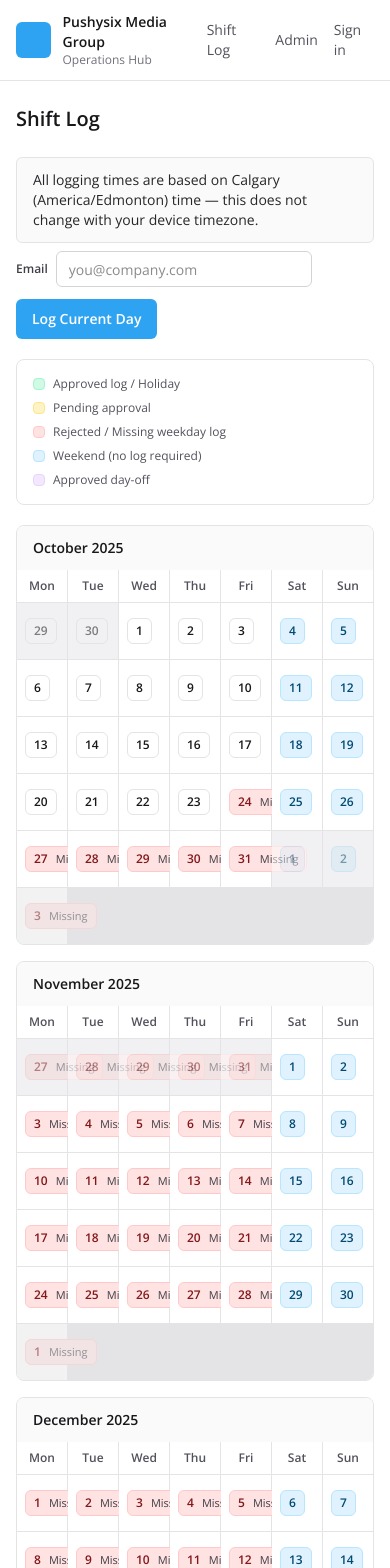
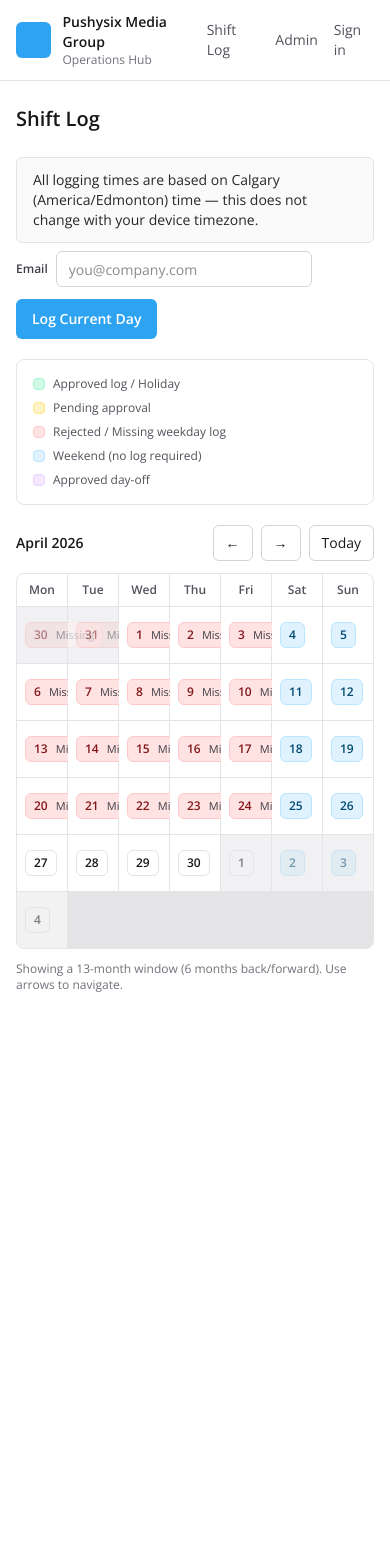
Before and after one commit to vealtaai1/pushysix-ops-hub, a Next.js app: page /portal in a window 390 px wide. Shown: the top 1568 px of the page. After the commit the page ends 1017 px from the top, so only its background shows below. Built offline with nearby package versions, Linux system fonts and the light colour scheme; no server answers; the database is empty.

Commit message:
Portal calendar: single-month view with navigation

```diff
--- a/src/app/portal/PortalCalendar.tsx
+++ b/src/app/portal/PortalCalendar.tsx
@@ -83,6 +83,34 @@ export function PortalCalendar({ months }: { months: PortalMonth[] }) {
 
   const now = React.useMemo(() => new Date(), []);
 
+  // Month navigation: show ONE month at a time.
+  // The server provides a +/-6 month window; we default to the current month.
+  const monthIndexByKey = React.useMemo(() => {
+    const m = new Map<string, number>();
+    months.forEach((x, idx) => m.set(`${x.yyyy}-${x.monthIndex0}`, idx));
+    return m;
+  }, [months]);
+
+  const currentMonthKey = React.useMemo(() => {
+    const todayIso = isoDateInTimeZone(now, CALGARY_TZ);
+    const d = parseISODateAsUTC(todayIso);
+    return `${d.getUTCFullYear()}-${d.getUTCMonth()}`;
+  }, [now]);
+
+  const defaultMonthIndex = React.useMemo(() => {
+    return monthIndexByKey.get(currentMonthKey) ?? 0;
+  }, [monthIndexByKey, currentMonthKey]);
+
+  const [activeMonthIndex, setActiveMonthIndex] = React.useState<number>(defaultMonthIndex);
+
+  React.useEffect(() => {
+    // Keep active month stable if the months array changes (refresh), but clamp.
+    setActiveMonthIndex((prev) => {
+      const next = Number.isFinite(prev) ? prev : defaultMonthIndex;
+      return Math.max(0, Math.min(months.length - 1, next));
+    });
+  }, [months.length, defaultMonthIndex]);
+
   const currentLogIso = React.useMemo(() => {
     const hh = hourInTimeZone(now, CALGARY_TZ);
     const todayIso = isoDateInTimeZone(now, CALGARY_TZ);
@@ -100,6 +128,11 @@ export function PortalCalendar({ months }: { months: PortalMonth[] }) {
     const d = new Date(Date.UTC(m.yyyy, m.monthIndex0, 1));
     return format(d, "MMMM yyyy");
   }
+
+  const activeMonth = months[activeMonthIndex] ?? months[0];
+
+  const canGoPrev = activeMonthIndex > 0;
+  const canGoNext = activeMonthIndex < months.length - 1;
 
   const weekdayLabels = ["Mon", "Tue", "Wed", "Thu", "Fri", "Sat", "Sun"];
 
@@ -218,13 +251,43 @@ export function PortalCalendar({ months }: { months: PortalMonth[] }) {
         </div>
       </div>
 
-      <div className="grid gap-4 lg:grid-cols-2">
-        {months.map((m) => (
-          <section key={`${m.yyyy}-${m.monthIndex0}`} className="overflow-hidden rounded-lg border border-zinc-200">
-            <div className="bg-zinc-50 px-4 py-3">
-              <div className="text-sm font-semibold">{monthTitle(m)}</div>
-            </div>
+      <div className="space-y-3">
+        <div className="flex flex-wrap items-center justify-between gap-2">
+          <div className="text-sm font-semibold text-zinc-900">{activeMonth ? monthTitle(activeMonth) : ""}</div>
 
+          <div className="flex items-center gap-2">
+            <button
+              type="button"
+              className="h-9 rounded-md border border-zinc-300 bg-white px-3 text-sm hover:bg-zinc-50 disabled:opacity-50"
+              disabled={!canGoPrev}
+              onClick={() => setActiveMonthIndex((i) => Math.max(0, i - 1))}
+              title="Previous month"
+            >
+              ←
+            </button>
+            <button
+              type="button"
+              className="h-9 rounded-md border border-zinc-300 bg-white px-3 text-sm hover:bg-zinc-50 disabled:opacity-50"
+              disabled={!canGoNext}
+              onClick={() => setActiveMonthIndex((i) => Math.min(months.length - 1, i + 1))}
+              title="Next month"
+            >
+              →
+            </button>
+
+            <button
+              type="button"
+              className="h-9 rounded-md border border-zinc-300 bg-white px-3 text-sm hover:bg-zinc-50"
+              onClick={() => setActiveMonthIndex(defaultMonthIndex)}
+              title="Jump to current month"
+            >
+              Today
+            </button>
+          </div>
+        </div>
+
+        {activeMonth ? (
+          <section key={`${activeMonth.yyyy}-${activeMonth.monthIndex0}`} className="overflow-hidden rounded-lg border border-zinc-200">
             <div className="grid grid-cols-7 gap-px bg-zinc-200">
               {weekdayLabels.map((w) => (
                 <div key={w} className="bg-white px-2 py-2 text-center text-xs font-semibold text-zinc-600">
@@ -232,7 +295,7 @@ export function PortalCalendar({ months }: { months: PortalMonth[] }) {
                 </div>
               ))}
 
-              {m.days.map((d) => (
+              {activeMonth.days.map((d) => (
                 <button
                   key={d.isoDate}
                   type="button"
@@ -250,7 +313,11 @@ export function PortalCalendar({ months }: { months: PortalMonth[] }) {
               ))}
             </div>
           </section>
-        ))}
+        ) : null}
+
+        <div className="text-xs text-zinc-500">
+          Showing a 13-month window (6 months back/forward). Use arrows to navigate.
+        </div>
       </div>
 
       <Dialog
```
Also changed, not shown: 1 other file (tests, documents, lock files or other folders).
